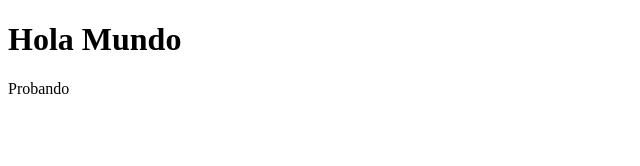
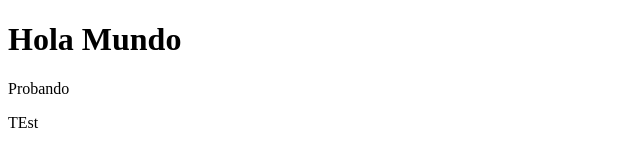
Before and after one commit to TechPro200/Practica-final-electiva-2, a website: page index.html in a window 1280 px wide. Shown: the full height of the page, 0-640 px from the left. Drawn offline with Linux system fonts and the light colour scheme.

Commit message:
arreglo docker

```diff
--- a/index.html
+++ b/index.html
@@ -8,5 +8,6 @@
 <body>
     <h1>Hola Mundo</h1>
     <P>Probando</P>
+    <p>TEst</p>
 </body>
 </html>
```
